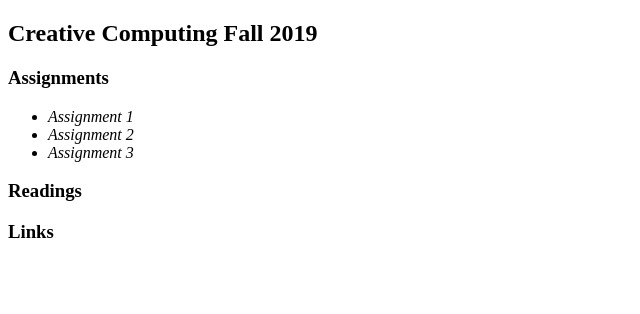
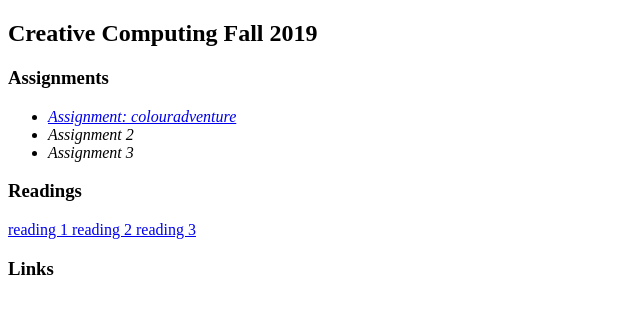
Before and after one commit to georgia-chen/cc19, a plain HTML site: page CC19.html in a window 1280 px wide. Shown: the part 60-374 px from the top of the page, without its empty margins (0-640 px from the left). Drawn offline with Linux system fonts and the light colour scheme.

Commit message:
Update CC19.html

```diff
--- a/CC19.html
+++ b/CC19.html
@@ -3,7 +3,7 @@
 
 	<head>
 		<meta charset="UTF-8">
-		<title></title>
+		<title>Creative computing</title>
 	</head>
 	<body>
 		<h1><STRONG>Georgia Chen</STRONG></h1>
@@ -14,7 +14,11 @@
 		<section>
 			<h3>Assignments</h3>
 			<UL>
-				<li><em>Assignment 1</em></li>
+
+				<li><em>
+				<a href=“https://georgia-chen.github.io/cc19/assignment1.html”> Assignment: colouradventure </a>
+				</em></li>
+
 				<li><em>Assignment 2</em></li>
 				<li><em>Assignment 3</em></li>
 			</UL>
@@ -22,6 +26,9 @@
 
 		<section>
 			<h3>Readings</h3>
+			<a href=“https://georgia-chen.github.io/cc19/assignment1.html”> reading 1 </a>
+			<a href=“https://georgia-chen.github.io/cc19/reading3.html”> reading 2 </a>
+			<a href=“https://georgia-chen.github.io/cc19/reading3.html”> reading 3 </a>
 		</section>
 
 		<section>
```
